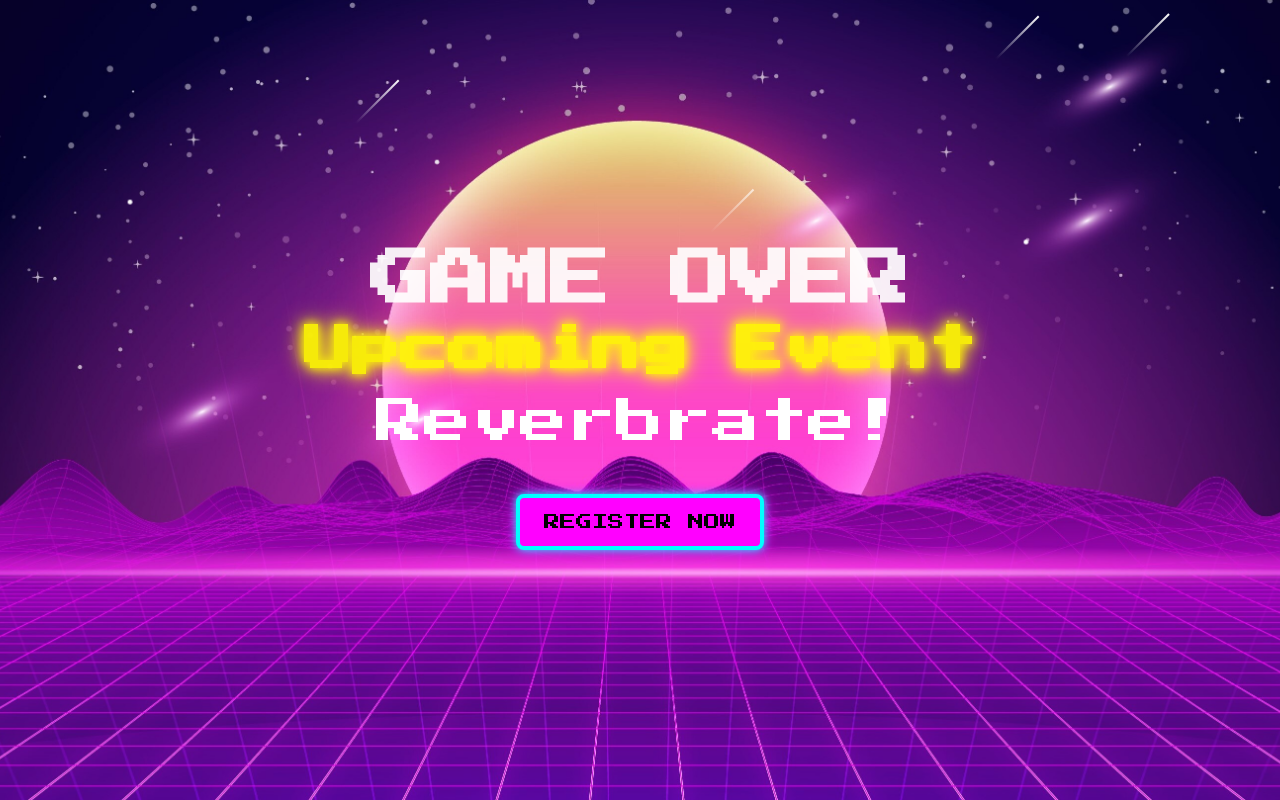
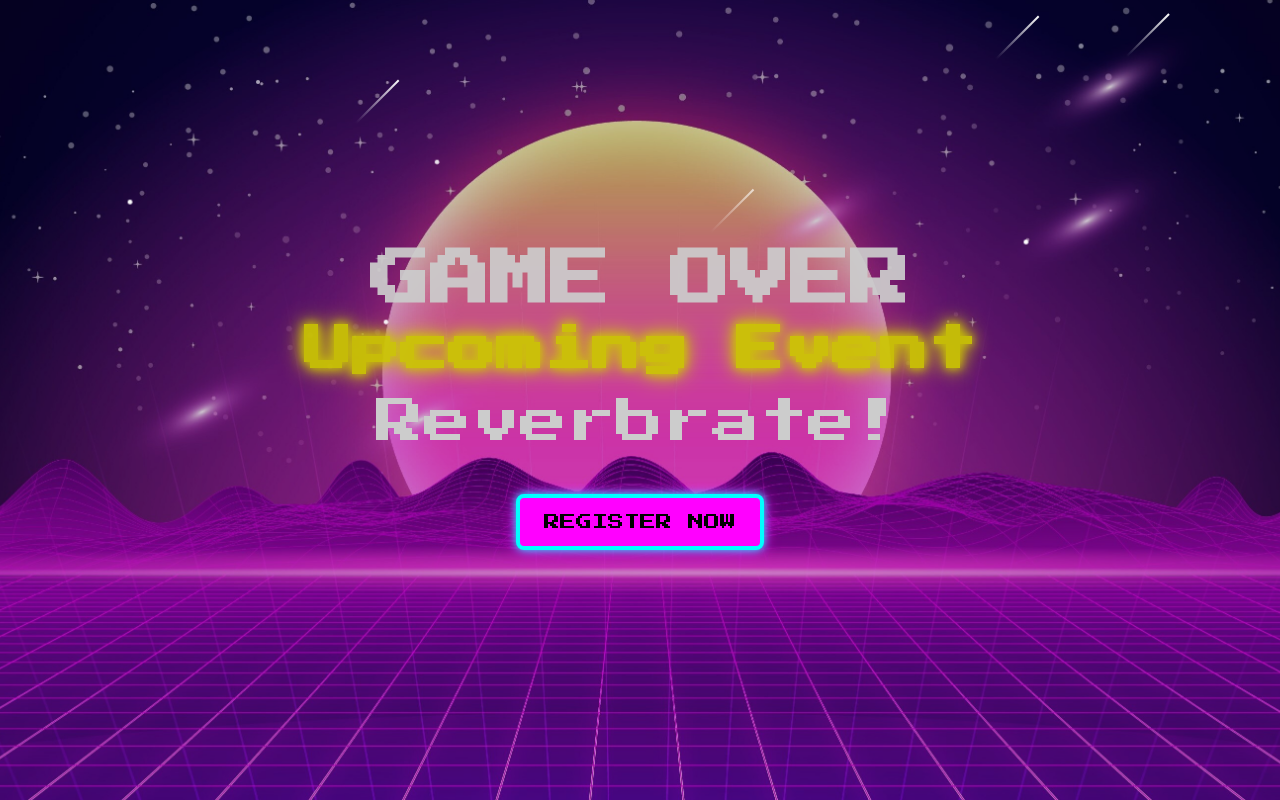
Before and after one commit to MiraclePallavi/Fictionary3.O, a React (Vite) app: page /game-finished in a window 1280 px wide. Built offline with nearby package versions, Linux system fonts and the light colour scheme; no server answers.

Commit message:
add info

```diff
--- a/src/pages/Home/Home.jsx
+++ b/src/pages/Home/Home.jsx
@@ -135,7 +135,7 @@ const Home = () => {
           left: 0,
           width: "100%",
           height: "100%",
-          backgroundColor: "rgba(0, 0, 0, 0.5)",
+          backgroundColor: "rgba(0, 0, 0, 0.2)",
           zIndex: 1,
         }}
       ></div>
--- a/src/pages/Leaderboard/Leaderboard.jsx
+++ b/src/pages/Leaderboard/Leaderboard.jsx
@@ -55,6 +55,17 @@ const Leaderboard = () => {
           position:"sticky",
         }}
       >
+         <div
+        style={{
+          position: "absolute",
+          top: 0,
+          left: 0,
+          width: "100%",
+          height: "100%",
+          backgroundColor: "rgba(0, 0, 0, 0.2)",
+          zIndex: 1,
+        }}
+      ></div>
         <div className="leaderboard-container">
 <div className="shooting-stars">
         <span></span>
--- a/src/pages/Play/Question.jsx
+++ b/src/pages/Play/Question.jsx
@@ -201,6 +201,17 @@ const Question = () => {
         backgroundRepeat: "no-repeat",
       }}
     >
+       <div
+        style={{
+          position: "absolute",
+          top: 0,
+          left: 0,
+          width: "100%",
+          height: "100%",
+          backgroundColor: "rgba(0, 0, 0, 0.2)",
+          zIndex: 1,
+        }}
+      ></div>
       {gameLive && showIntro && (
         <div className="cinematic-intro justify-center items-center font-alagard text-center">
           <h1 className="text-white xl:text-4xl md:text-4xl sm:text-2xl glow-effect">
--- a/src/pages/finish/game-finished.jsx
+++ b/src/pages/finish/game-finished.jsx
@@ -16,6 +16,17 @@ const GameFinished = () => {
         backgroundRepeat: "no-repeat",
       }}
     >
+       <div
+        style={{
+          position: "absolute",
+          top: 0,
+          left: 0,
+          width: "100%",
+          height: "100%",
+          backgroundColor: "rgba(0, 0, 0, 0.2)",
+          zIndex: 1,
+        }}
+      ></div>
       <div className="shooting-stars">
         <span></span>
         <span></span>
```
